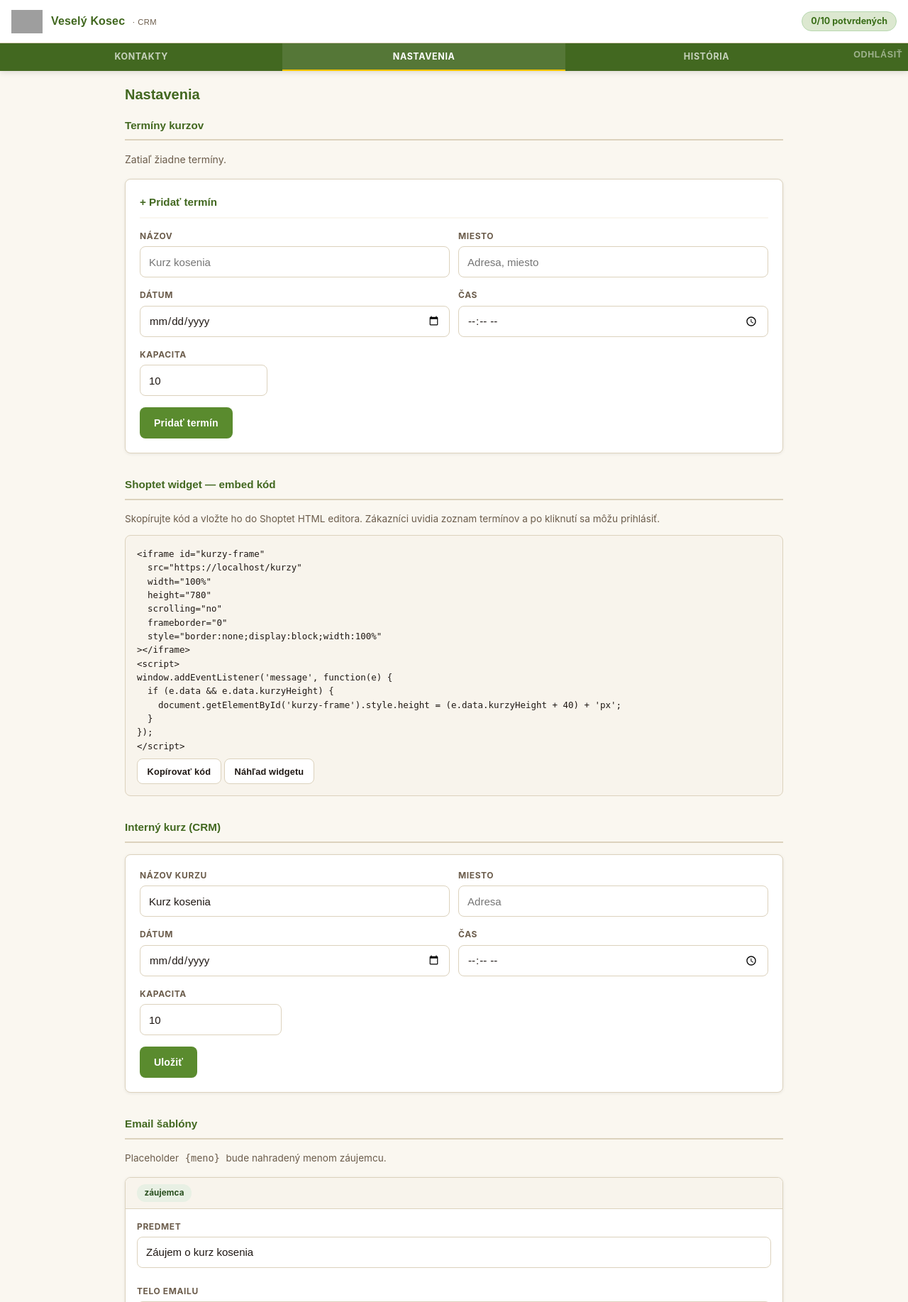
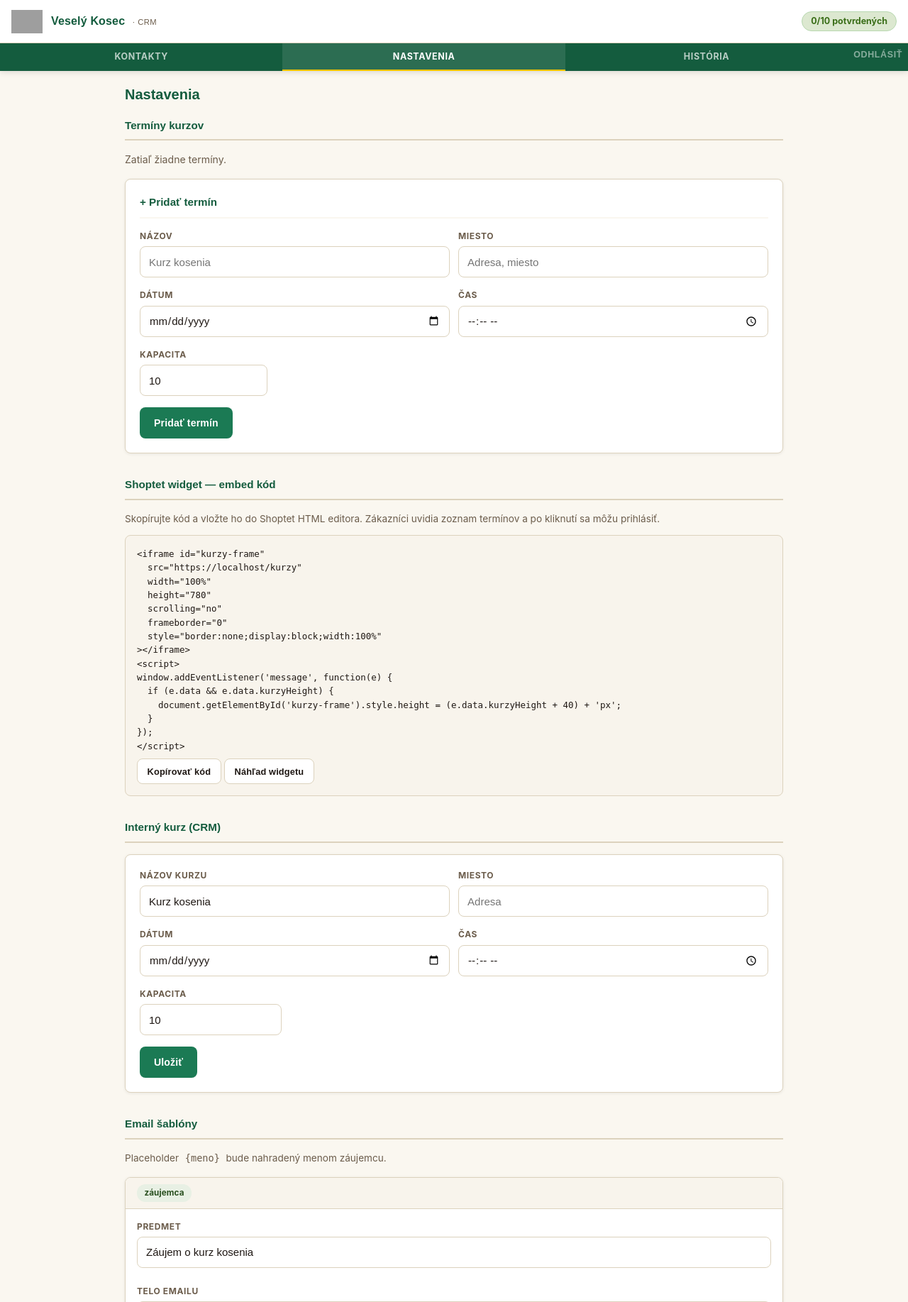
Before and after one commit to majerzdenko-lab/minicrmkos, a Flask app: page /settings in a window 1280 px wide. Shown: the top 1835 px of the page at 71% size. Run offline with Flask 3, Linux system fonts and the light colour scheme; the visitor is signed in with stand-in values (Sample User, id 1); some web fonts are replaced; grey boxes are pictures that could not be loaded.

Commit message:
Update green tokens to meadow palette (#1B7A54)
--vk-grass* now maps to --vk-meadow* values per new design handoff:
  #5A8B2E → #1B7A54  (grass → meadow)
  #426820 → #145C3E  (grass-deep → meadow-deep)
  #E6F2D4 → #EAF5EF  (grass-wash → meadow-wash)

Applied to: kurzy.html, prihlasenie.html, dakujeme.html, login.html,
style.css, base.html, session_detail.html, settings.html

Co-Authored-By: Claude Sonnet 4.6 <noreply@anthropic.com>

```diff
--- a/static/style.css
+++ b/static/style.css
@@ -1,9 +1,9 @@
 @import url('https://cdn.myshoptet.com/prj/dist/master/cms/templates/frontend_templates/shared/css/font-face/nunito.css');
 
 :root {
-  --primary:       #5A8B2E;   /* vk-grass */
-  --primary-dark:  #426820;   /* vk-grass-deep */
-  --primary-light: #7AAD50;
+  --primary:       #1B7A54;   /* vk-meadow */
+  --primary-dark:  #145C3E;   /* vk-meadow-deep */
+  --primary-light: #2A9468;   /* vk-meadow-mid */
   --accent:        #FFC500;   /* vk-sun — CTA yellow */
   --accent-hover:  #E0AC00;   /* vk-sun-deep */
   --white:         #ffffff;
@@ -190,7 +190,7 @@ body {
 .form-control:focus {
   outline: none;
   border-color: var(--primary);
-  box-shadow: 0 0 0 3px rgba(90,139,46,0.15);
+  box-shadow: 0 0 0 3px rgba(27,122,84,0.15);
 }
 textarea.form-control { min-height: 130px; resize: vertical; line-height: 1.55; }
 select.form-control {
--- a/templates/base.html
+++ b/templates/base.html
@@ -6,7 +6,7 @@
   <title>{% block title %}Mini CRM{% endblock %} — Veselý Kosec</title>
   <link rel="stylesheet" href="{{ url_for('static', filename='style.css') }}">
   <link rel="manifest" href="{{ url_for('static', filename='manifest.json') }}">
-  <meta name="theme-color" content="#426820">
+  <meta name="theme-color" content="#145C3E">
   <meta name="mobile-web-app-capable" content="yes">
   <meta name="apple-mobile-web-app-capable" content="yes">
   <meta name="apple-mobile-web-app-status-bar-style" content="default">
--- a/templates/dakujeme.html
+++ b/templates/dakujeme.html
@@ -15,8 +15,8 @@
       --vk-bg:         #FFFFFF;
       --vk-linen:      #F2ECE0;
       --vk-rule:       #DCD2BD;
-      --vk-grass:      #5A8B2E;
-      --vk-grass-deep: #426820;
+      --vk-grass:      #1B7A54;
+      --vk-grass-deep: #145C3E;
       --vk-font:       'Nunito', 'Trebuchet MS', 'Helvetica Neue', sans-serif;
     }
 
--- a/templates/kurzy.html
+++ b/templates/kurzy.html
@@ -15,9 +15,9 @@
       --vk-bg:            #FFFFFF;
       --vk-linen:         #F2ECE0;
       --vk-rule:          #DCD2BD;
-      --vk-grass:         #5A8B2E;
-      --vk-grass-deep:    #426820;
-      --vk-grass-wash:    #E6F2D4;
+      --vk-grass:         #1B7A54;
+      --vk-grass-deep:    #145C3E;
+      --vk-grass-wash:    #EAF5EF;
       --vk-sun:           #FFC500;
       --vk-sun-deep:      #E0AC00;
       --vk-success:       #3A6E18;
--- a/templates/login.html
+++ b/templates/login.html
@@ -14,9 +14,9 @@
       --vk-bg:         #FFFFFF;
       --vk-linen-soft: #F8F4EC;
       --vk-rule:       #DCD2BD;
-      --vk-grass:      #5A8B2E;
-      --vk-grass-deep: #426820;
-      --vk-grass-wash: #E6F2D4;
+      --vk-grass:      #1B7A54;
+      --vk-grass-deep: #145C3E;
+      --vk-grass-wash: #EAF5EF;
       --vk-danger:     #B02C18;
       --vk-danger-bg:  #EDD0C8;
       --vk-font:       'Nunito', 'Trebuchet MS', 'Helvetica Neue', sans-serif;
--- a/templates/prihlasenie.html
+++ b/templates/prihlasenie.html
@@ -15,9 +15,9 @@
       --vk-bg:         #FFFFFF;
       --vk-linen:      #F2ECE0;
       --vk-rule:       #DCD2BD;
-      --vk-grass:      #5A8B2E;
-      --vk-grass-deep: #426820;
-      --vk-grass-wash: #E6F2D4;
+      --vk-grass:      #1B7A54;
+      --vk-grass-deep: #145C3E;
+      --vk-grass-wash: #EAF5EF;
       --vk-sun:        #FFC500;
       --vk-sun-deep:   #E0AC00;
       --vk-success:    #3A6E18;
--- a/templates/session_detail.html
+++ b/templates/session_detail.html
@@ -31,7 +31,7 @@
 
 {# ── Kapacita ─────────────────────────────────────────────────────────── #}
 {% set pct = (contacts|length / sess.capacity * 100) if sess.capacity else 0 %}
-{% set cap_color = '#B02C18' if pct >= 100 else ('#C47A08' if pct >= 70 else '#5A8B2E') %}
+{% set cap_color = '#B02C18' if pct >= 100 else ('#C47A08' if pct >= 70 else '#1B7A54') %}
 <div class="card no-print" style="margin-bottom:1rem">
   <div style="display:flex;align-items:center;gap:1.5rem;flex-wrap:wrap">
     <div>
--- a/templates/settings.html
+++ b/templates/settings.html
@@ -17,7 +17,7 @@
       {% for s in sessions %}
         {# Capacity color #}
         {% set pct = (s.registered_count / s.capacity * 100) if s.capacity else 0 %}
-        {% set cap_color = '#B02C18' if pct >= 100 else ('#C47A08' if pct >= 70 else '#5A8B2E') %}
+        {% set cap_color = '#B02C18' if pct >= 100 else ('#C47A08' if pct >= 70 else '#1B7A54') %}
 
         <div class="session-row {% if not s.is_active %}session-inactive{% endif %}">
           <div class="session-info" style="flex:1">
```
